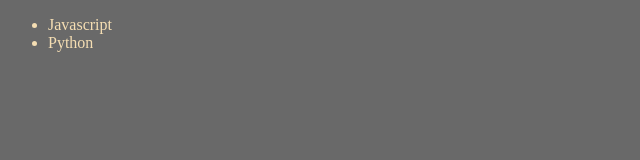
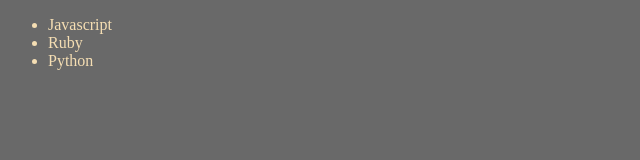
Before and after one commit to AbhinavTIS/JS_CaC, a plain HTML site: page 06_dom/four.html in a window 1280 px wide. Shown: the full height of the page, 0-640 px from the left. Drawn offline with Linux system fonts and the light colour scheme.

Commit message:
create optimized function for adding li

```diff
--- a/06_dom/four.html
+++ b/06_dom/four.html
@@ -21,8 +21,15 @@
         document.querySelector(".language").appendChild(li)
 
     }
+    function addLangeageOpti(langName){
+       const li= document.createElement('li')
+        li.appendChild(document.createTextNode(langName))
 
+        document.querySelector(".language").appendChild(li)
+    }
+    addLangeageOpti("Ruby")
     addLanguage("Python")
+
 </script>
 
 </html>
```
